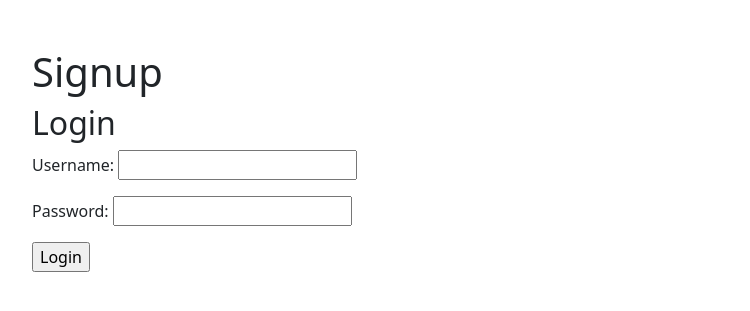
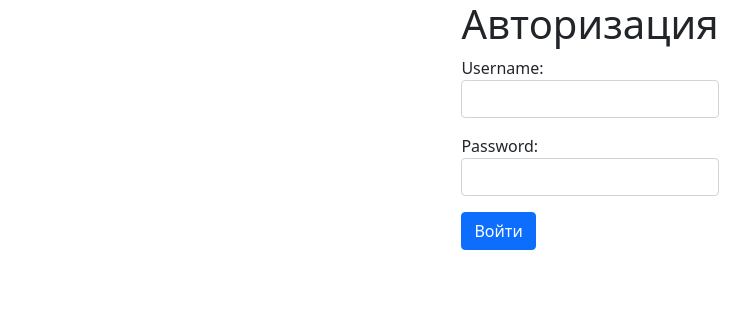
Before and after one commit to Telfgan/reader, a Django app: page /auth/ in a window 1280 px wide. Shown: the top 311 px of the page, without its empty margins (50-800 px from the left). Run offline with Django 4.2, Linux system fonts and the light colour scheme; some libraries are stand-ins or nearby versions.

Commit message:
Добавил стили для формы авторизации.

```diff
--- a/DjangoReader/forms.py
+++ b/DjangoReader/forms.py
@@ -6,8 +6,8 @@ from .models import Image, Language
 
 
 class LoginForm(forms.Form):
-    username = forms.CharField()
-    password = forms.CharField(widget=forms.PasswordInput)
+    username = forms.CharField(widget=forms.TextInput(attrs={'class':'form-control'}))
+    password = forms.CharField(widget=forms.PasswordInput(attrs={'class':'form-control'}))
 
 
 class RegisterForm(UserCreationForm):
--- a/templates/DjangoReader/login.html
+++ b/templates/DjangoReader/login.html
@@ -11,14 +11,16 @@
     <title>Django</title>
 </head>
 
-<body class="container mt-5">
-    <h1>Signup</h1>
-    <form method="POST" novalidate>
-        {% csrf_token %}
-        <h2>Login</h2>
-        {{form.as_p}}
-        <input type="submit" value="Login" />
-    </form>
+<body class="container h-100 d-flex justify-content-center align-content-center">
+    <div>
+        <h1>Авторизация</h1>
+
+        <form method="POST" novalidate>
+            {% csrf_token %}
+            {{form.as_p}}
+            <input class="btn btn-primary" type="submit" value="Войти" />
+        </form>
+    </div>
 </body>
 
 </html>
```
